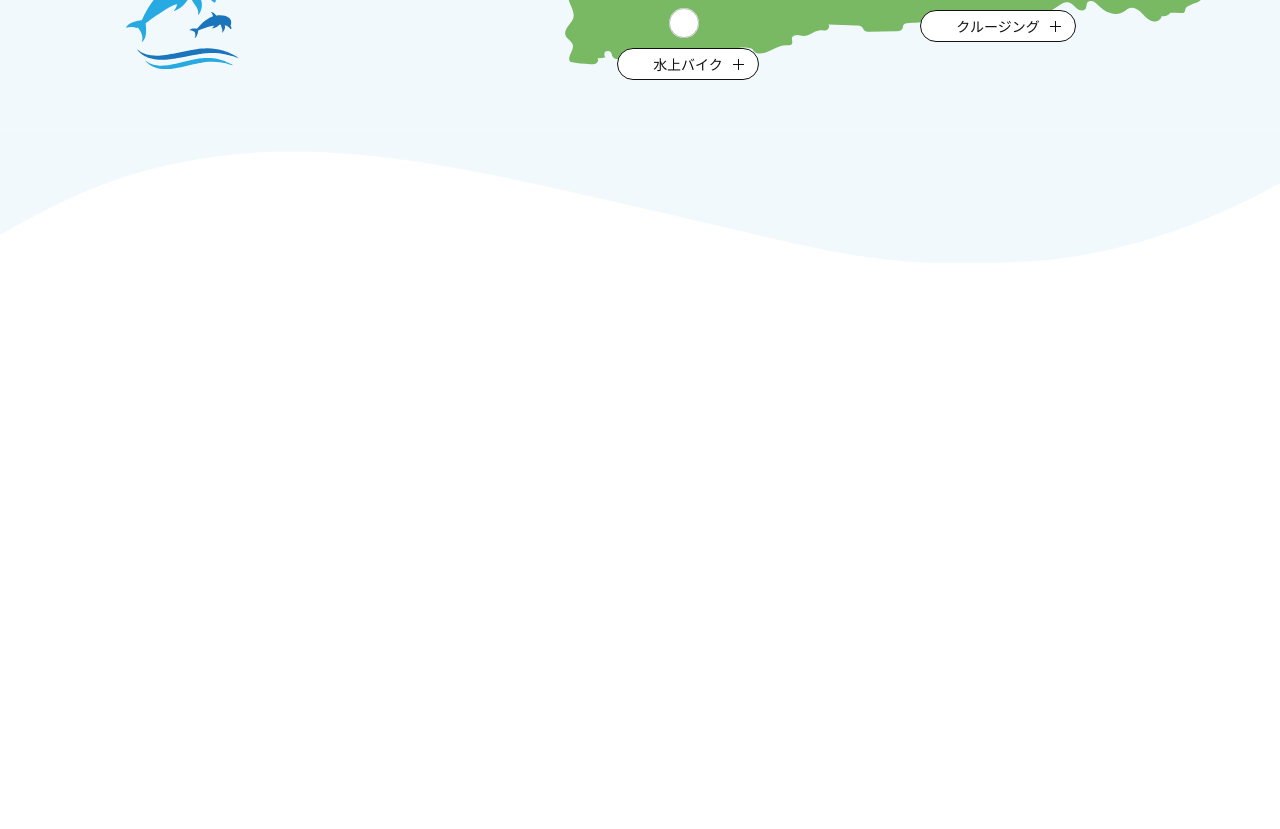
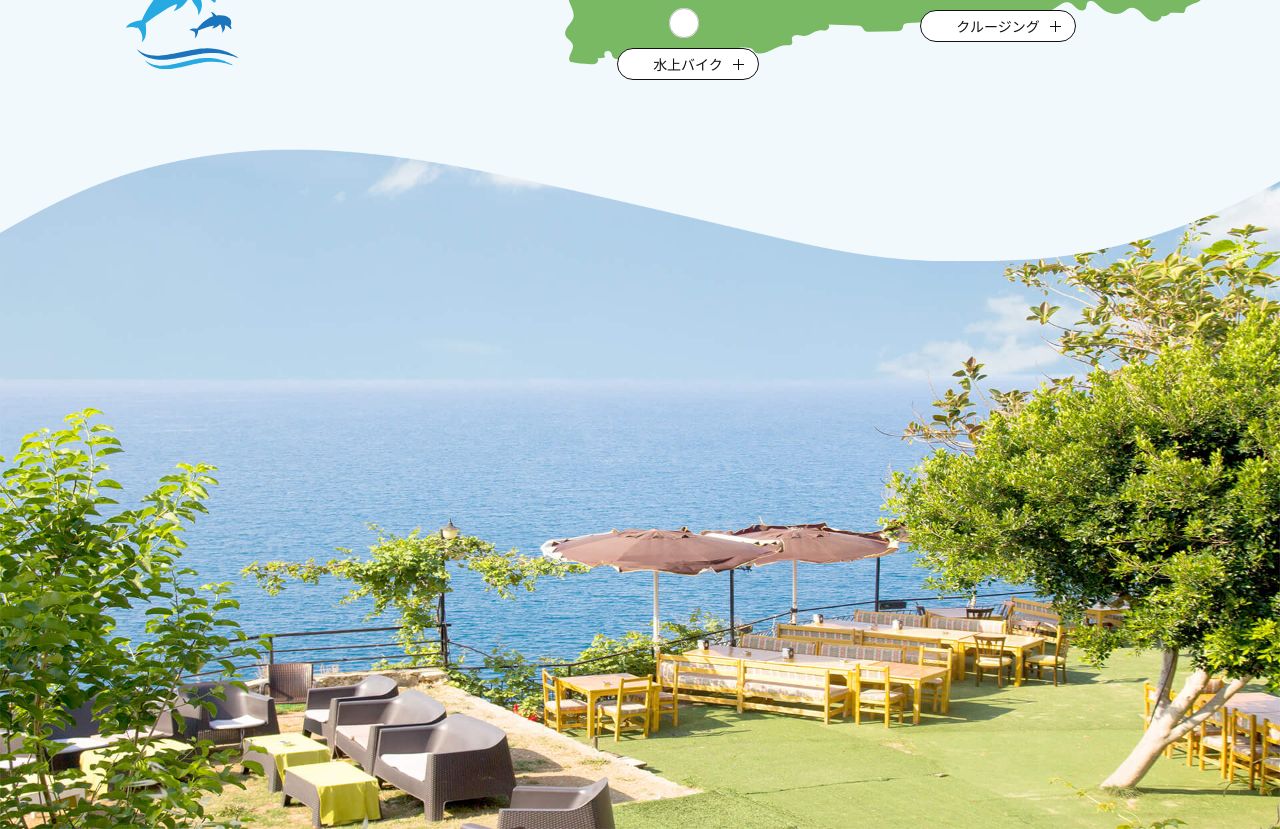
Before and after one commit to tomoroltuto/web_production_practice, a plain HTML site: page kaiyu_tour/index.html in a window 1280 px wide. Shown: the part 4880-5709 px from the top of the page. Before the commit the page ends 5143 px from the top, so only its background shows below. Drawn offline with nearby package versions, Linux system fonts and the light colour scheme; some packages are replaced by stand-ins of ours.

Commit message:
add:フッター上の背景のHTML、CSS実装

```diff
--- a/kaiyu_tour/css/style.css
+++ b/kaiyu_tour/css/style.css
@@ -588,6 +588,13 @@ a:hover {
     display: none;
 }
 
+.bottom-img img {
+    width: 100%;
+    height: 700px;
+    object-fit: cover;
+    object-position: bottom;
+}
+
 /*---------------------------------
 スマートフォン
 --------------------------------- */
@@ -786,4 +793,8 @@ a:hover {
         font-size: 17px;
         margin-right: 10px;
     }
+
+    .bottom-img img {
+        height: 300px;
+    }
 }
--- a/kaiyu_tour/index.html
+++ b/kaiyu_tour/index.html
@@ -307,9 +307,12 @@
             </li>
           </ul>
         </div>
+        <div class="wave-bottom">
+          <img src="img/wave-top-blue.png" alt="" />
+        </div>
       </section>
-      <div class="wave-bottom">
-        <img src="img/wave-top-blue.png" alt="">
+      <div class="bottom-img">
+        <img src="img/bottom-img.jpg" alt="" />
       </div>
     </main>
   </body>
```
